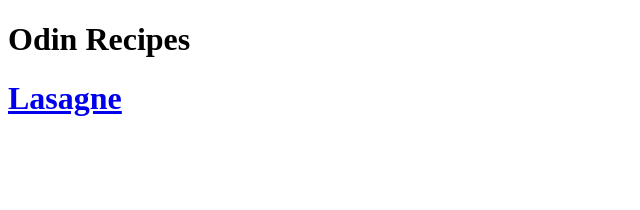
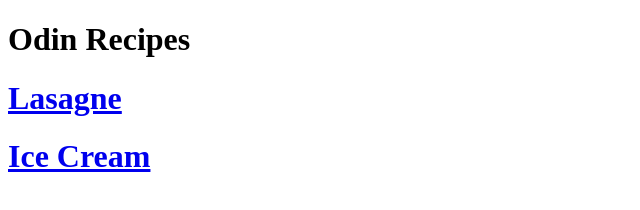
Before and after one commit to puddlex/Recipe, a plain HTML site: page index.html in a window 1280 px wide. Shown: the whole page, without its empty margins (0-640 px from the left). Drawn offline with Linux system fonts and the light colour scheme.

Commit message:
Add ice cream url

```diff
--- a/index.html
+++ b/index.html
@@ -8,4 +8,5 @@
 <body>
     <h1>Odin Recipes</h1>
     <p><h1><a href="../odin-recipes/recipes/lasagne.html">Lasagne</a></h1></p>
+    <p><h1><a href="../odin-recipes/recipes/icecream.html">Ice Cream</a></h1></p>
 </body>
```
